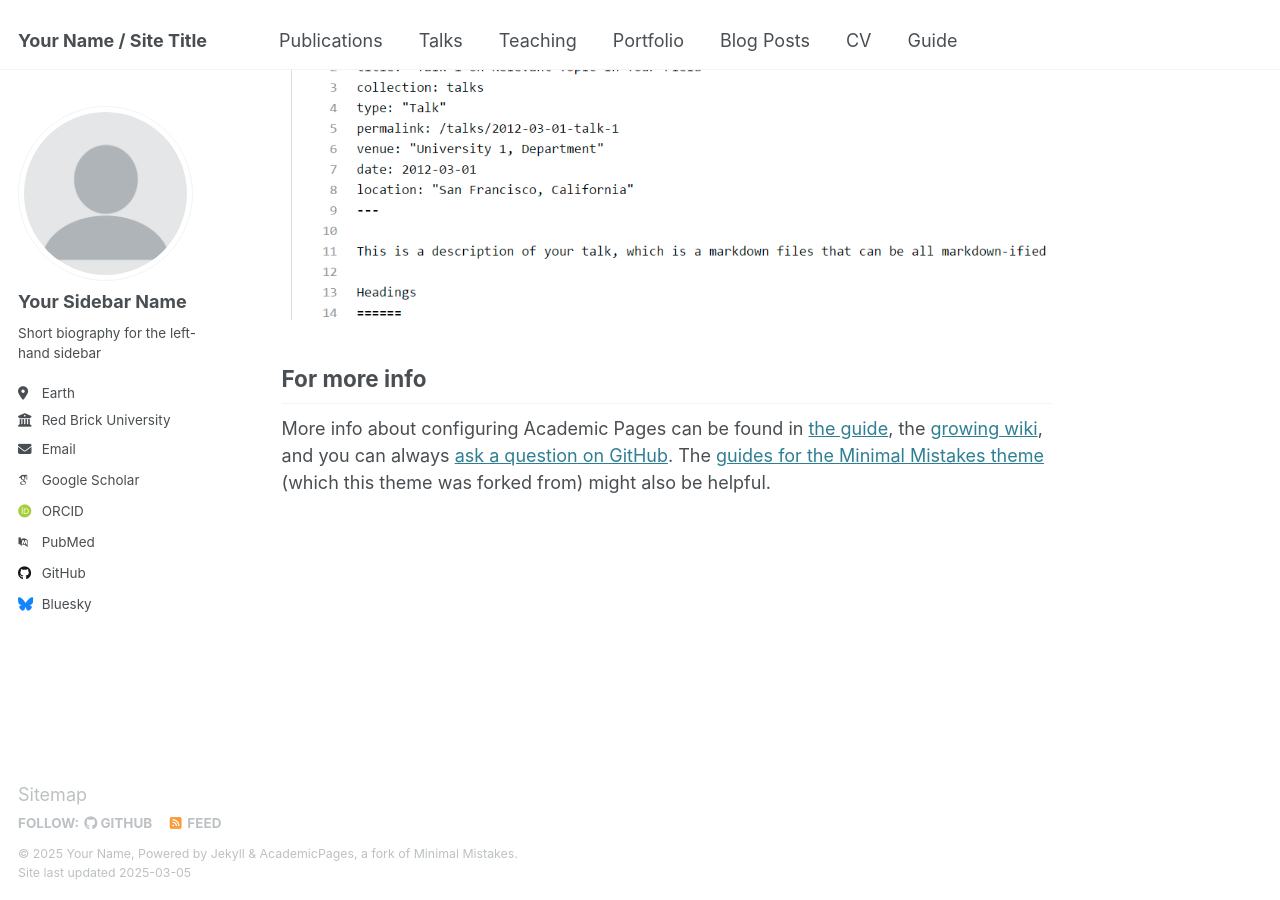
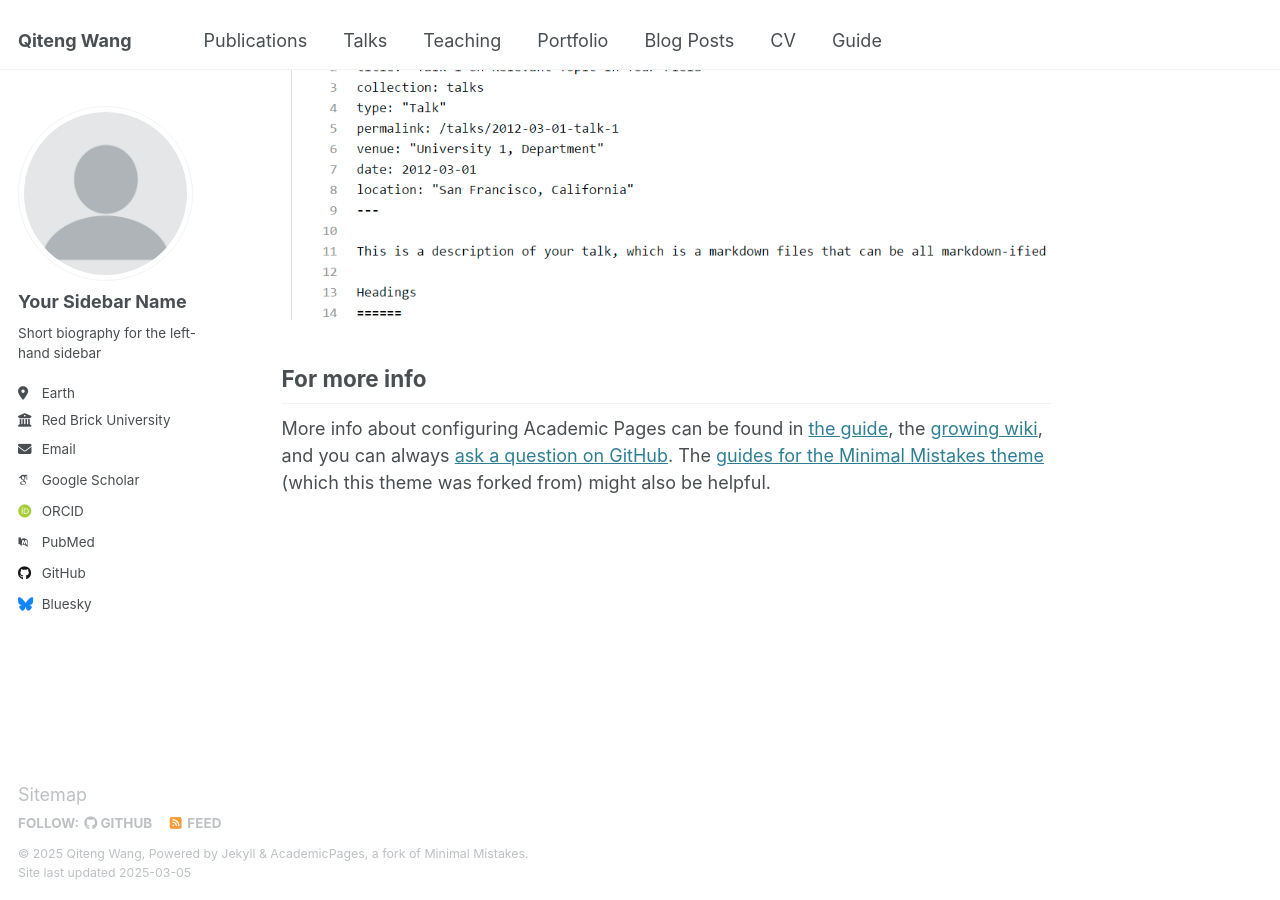
Before and after one commit to qitengwang/qitengwang.github.io, a Jekyll site: the page built from _pages/about.md, in a window 1280 px wide and 900 px high, scrolled down 2642 px. Built offline with Jekyll 4.4.1, drawn with Linux system fonts in a browser that asks for light colours; some web fonts are replaced.

Commit message:
Update _config.yml

```diff
--- a/_config.yml
+++ b/_config.yml
@@ -9,13 +9,13 @@
 # Basic Site Settings
 locale                   : "en-US"
 site_theme               : "default"
-title                    : "Your Name / Site Title"
+title                    : "Qiteng Wang"
 title_separator          : "-"
-name                     : &name "Your Name"
+name                     : &name "Qiteng Wang"
 description              : &description "personal description"
-url                      : https://academicpages.github.io # the base hostname & protocol for your site e.g. "https://[your GitHub username].github.io"
+url                      : https://qitengwang.github.io # the base hostname & protocol for your site e.g. "https://[your GitHub username].github.io"
 baseurl                  : "" # the subpath of your site, e.g. "/blog"
-repository               : "academicpages/academicpages.github.io"
+repository               : "qitengwang/qitengwang.github.io"
 
 # Site Author - The following control what appear as part of the author content on the side bar.
 #               If a field is blank the icon and link will not appear, otherwise it will be shown.
```
